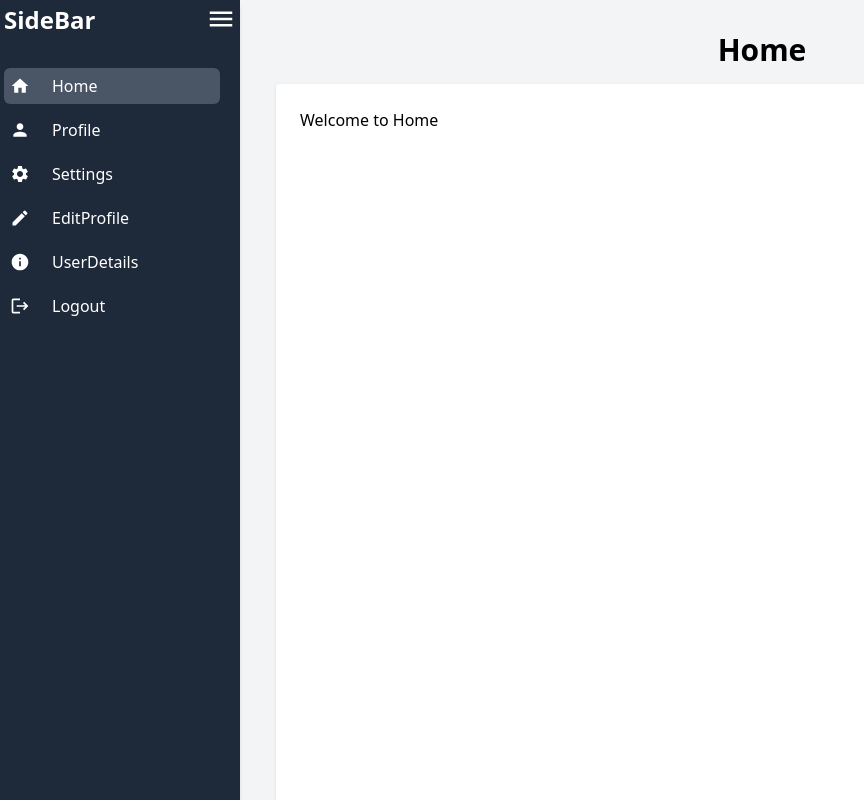
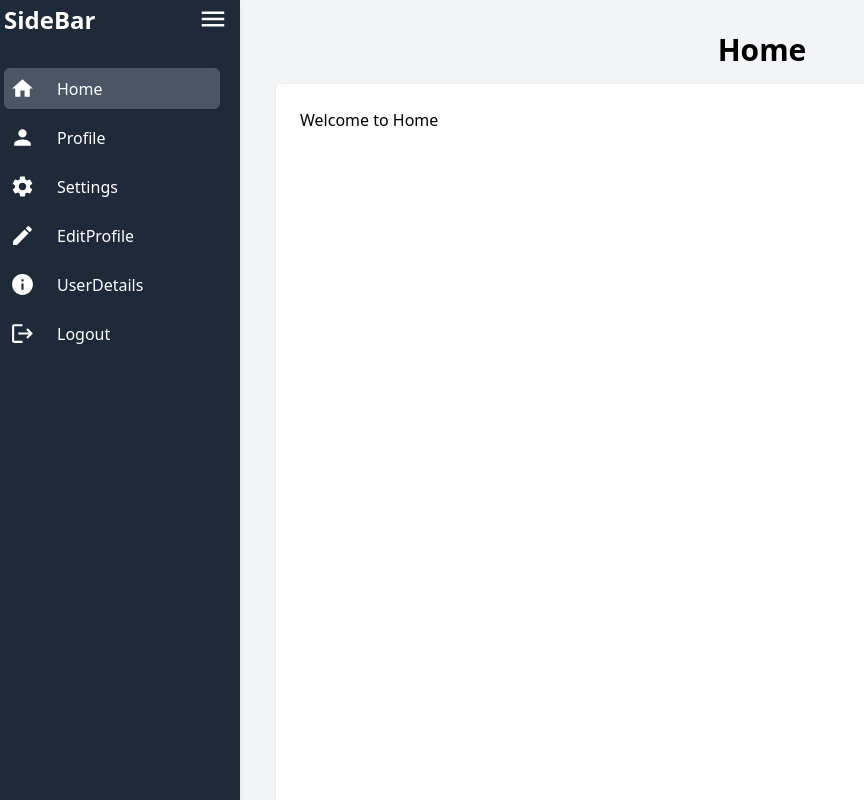
Before and after one commit to rajni-enrope/practice-project, a React (Vite) app: page /Dashboard in a window 1280 px wide. Shown: the whole page, without its empty margins (0-864 px from the left). Built offline with nearby package versions, Linux system fonts and the light colour scheme.

Commit message:
give padding and space in signup and login screen

```diff
--- a/src/Components/ProfilePage.jsx
+++ b/src/Components/ProfilePage.jsx
@@ -31,7 +31,7 @@ const ProfilePage = () => {
 
     return (
         <div className="p-4 max-w-screen-sm mx-auto overflow-hidden">
-            <h1 className="text-center mb-4 text-xl md:text-2xl font-medium break-words">Welcome to Profile of User</h1>
+            <h1 className="text-center mb-4 text-xl max-[360px]:text-[20px] md:text-2xl font-medium break-words">Welcome to Profile of User</h1>
             <div className="grid md:grid-cols-2  md:items-center md:text-left sm:max-xl:bg-blue-50 place-items-center">
                  {/* <div className="grid md:grid-cols-2 gap-4 md:items-center text-center md:text-left sm:max-xl:bg-blue-50 place-items-center"> */}
                  {/* <div className="w-24 h-24 md:w-32 md:h-32 rounded-full border overflow-hidden mx-auto"> */}
@@ -43,7 +43,7 @@ const ProfilePage = () => {
         />
       </div>
 
-                <div className=" space-y-2 text-sm sm:text-base md:text-lg break-word">
+                <div className=" space-y-2 mt-4 text-sm max-[360px]:text-[10px]  sm:text-base md:text-lg break-word">
                     {/* <h1 className=" md:text-2xl  mb-2 font-medium   text-2xl  break-words">FullName: {""}{localStorage.getItem("FullName") ? localStorage.getItem("FullName") : "NA"}</h1>
                 <h1 className=" md:text-2xl  mb-2 font-medium   text-2xl  break-words">Email Address: {""}{localStorage.getItem("EmailAddress") ? localStorage.getItem("EmailAddress") : "NA"}</h1>
                 <h1 className=" md:text-2xl  mb-2 font-medium   text-2xl  break-words">Password: {""}{localStorage.getItem("Password") ? localStorage.getItem("Password") : "NA"}</h1>
--- a/src/Components/SingUp.jsx
+++ b/src/Components/SingUp.jsx
@@ -87,13 +87,13 @@ const Signup = () => {
     };
 
     return (
-        <div>
-            <div>
-                <div className="flex flex-col items-center pt-10 min-h-screen gap-6">
+        <div  className="min-h-screen flex items-center justify-center bg-gray-100  px-3 max-[360px]:px-3 sm:px-4 md:px-8 lg:px-16" >
+            <div  className="bg-white p-1 rounded shadow-md w-full max-w-md my-8">
+                <div className="flex flex-col items-center pt-3 min-h-screen gap-6">
 
-                    <h1 className="p-4 pb-[5px] text-xl font-bold text-center">SignUp For NewUser</h1>
+                    <h1 className="p-4 pb-[5px]   text-xl font-bold text-center">SignUp For NewUser</h1>
 
-                    <form onSubmit={handleSubmit} className="flex flex-col gap-[10px]" >
+                    <form onSubmit={handleSubmit} className="flex flex-col space-y-5  px-2 pb-2 gap-2 max-[360px]:gap-1 sm:gap-4 md:gap-6  text-sm max-[360px]:text-[10px] sm:text-base md:text-lg break-words" >
                         <div>
                             <label htmlFor="FullName" className="text-sm font-medium text-gray-700"> Full Name </label>
                             <input type="text" id="FullName" name="FullName" placeholder="Enter Your Full Name" value={formValues.FullName} onChange={handleChange} className="border border-gray-400 p-2 rounded w-full" />
--- a/src/MainComponent/Dashboard.jsx
+++ b/src/MainComponent/Dashboard.jsx
@@ -1,12 +1,10 @@
-import { useState } from "react";
+import { useState ,useEffect  } from "react";
 import Homepage from "../Components/HomePage";
 import ProfilePage from "../Components/ProfilePage";
 import SettingPage from "../Components/SettingPage";
 import Sidebar from './Sidebar';
 import EditProfileNew from "../Components/EditProfilee";
 import Logout from "../Components/LogOut";
-import AddNewUser from "../Components/AddNewUser";
-import Signup from "../Components/SingUp";
 import UserDetails from "../Components/UserDetail";
 import Login from "./Login";
 import { Icons } from "react-toastify";
@@ -17,14 +15,24 @@ const Dashboard = () => {
   // const tabs = ['Home', 'Profile', 'Settings', "EditProfile","UserDetails","Logout"];
   const [activeTab, setActiveTab] = useState('Home');
   const [opensidebar, setopensidebar] = useState(true);
+  const [hasLoaded, setHasLoaded] = useState(false);
+    useEffect(() => {
+    // Check screen width on mount
+    if (window.innerWidth < 768) {  // Tailwind's md breakpoint = 768px
+      setopensidebar(false);  // Close sidebar on mobile
+    } else {
+      setopensidebar(true);   // Open sidebar on desktop
+    }
+     setHasLoaded(true);
+  }, []);
 
   const tabs = [
-    { label: 'Home', icon: <MdHome size={20} /> },
-    { label: 'Profile', icon: <MdPerson size={20} /> },
-    { label: 'Settings', icon: <MdSettings size={20} /> },
-    { label: 'EditProfile', icon: <MdEdit size={20} /> },
-    { label: 'UserDetails', icon: <MdInfo size={20} /> },
-    { label: 'Logout', icon: <MdLogout size={20} /> },
+    { label: 'Home', icon: <MdHome size={25} /> },
+    { label: 'Profile', icon: <MdPerson size={25} /> },
+    { label: 'Settings', icon: <MdSettings size={25} /> },
+    { label: 'EditProfile', icon: <MdEdit size={25} /> },
+    { label: 'UserDetails', icon: <MdInfo size={25} /> },
+    { label: 'Logout', icon: <MdLogout size={25} /> },
   ];
 
   const renderContent = () => {
@@ -74,9 +82,10 @@ const Dashboard = () => {
     )}
 
     {/* Sidebar fixed on left with toggle width, Content area scrolls independentlyand Responsive collapse on smaller screens*/}
+    {/* Main content margins are broken on mobile depend on this line */}
       <main  className={`flex-1 p-8 overflow-y-auto max-h-screen transition-all duration-300
-   'md:ml-60  pr-4' : 'md:ml-16 ml-1 pr-4'
-   ${opensidebar ? 'ml-0' : 'ml-8 md:ml-0' }
+   'md:ml-60 ml-0 pr-4' : 'md:ml-16 ml-1 pr-4'
+   ${opensidebar ? 'ml-0' : 'ml-10 md:ml-0' }
 
   `}  >
     {/* mobile ml-8, desktop md:ml-1 */}
--- a/src/MainComponent/Login.jsx
+++ b/src/MainComponent/Login.jsx
@@ -1,12 +1,6 @@
 import React, { useState, useRef } from "react";
 import {  toast } from 'react-toastify';
 import { Link, useNavigate } from "react-router-dom";
-
-//  <Route path="/Dashboard" element={<Dashboard />} />
-//           <Route path="/login" element={<Login />} />
-//           <Route path="/signup" element={<Signup />} />
-//           <Route path="/AddNewUser" element={<AddNewUser />} />
-
 
 const Login = () => {
 
@@ -18,27 +12,6 @@ const navigate = useNavigate();
   const handleSignUp = () => {
  navigate("/signup");// or "/AddNewUser" if that's your signup page
 };
-
-  //Getting Email and Password
-  // const userName = localStorage.getItem("email") ? localStorage.getItem("email") : "User@121.com";
-  // const userPassword = localStorage.getItem("Password") ? localStorage.getItem("Password") : "User121";
-
-
-    //submit function
-    // const handleSubmit = (e) => {
-    //     e.preventDefault();
-    //     const errors = validate(formValues);
-    //     setFormErrors(errors);
-
-    //     if (Object.keys(errors).length === 0) {
-    //         setIsSubmitted(true);
-    //         console.log("Form submitted:", formValues);
-    //     } else {
-    //         setIsSubmitted(false);
-    //     }
-    // };
-
-
 
   const handleSubmit = (e) => {
     e.preventDefault();
@@ -55,11 +28,11 @@ const navigate = useNavigate();
   };
 
   return (
-    <div className="min-h-screen flex items-center justify-center bg-gray-100">
-      <div className="bg-white p-8 rounded shadow-md w-full max-w-md">
-        <h1 className="text-2xl font-bold mb-6 text-center text-blue-600">User Management System</h1>
+    <div className="min-h-screen flex items-center justify-center bg-gray-100  px-2 max-[360px]:px-3 sm:px-4 md:px-8 lg:px-16">
+      <div className="bg-white  p-8 rounded shadow-md w-full max-w-md">
+        <h1 className="text-2xl max-[360px]:text-[15px] sm:lg md:text-xl font-bold mb-6 text-center text-blue-600">User Management System</h1>
 
-        <form onSubmit={handleSubmit} className="space-y-5">
+        <form onSubmit={handleSubmit} className="space-y-5 text-sm max-[360px]:text-[10px] sm:text-base md:text-lg break-words">
           <div>
             <label htmlFor="Email" className="block text-sm font-medium text-gray-700 mb-1"> Email Address</label>
             <input type="text" id="Email" name="Email" placeholder="Enter your Email Address" value={Email} onChange={(e =>SetEmail(e.target.value))}className="w-full border border-gray-300 p-2 rounded focus:outline-none focus:ring-2 focus:ring-blue-400"/>
--- a/src/MainComponent/Sidebar.jsx
+++ b/src/MainComponent/Sidebar.jsx
@@ -4,17 +4,15 @@ import { MdMenu } from "react-icons/md";
 
 const Sidebar = ({ tabs, activeTab, onTabClick, opensidebar, setopensidebar }) => {
   return (
-    <nav   className={`h-screen text-white bg-gray-800 p-1 shadow-md duration-500
-    fixed top-0 left-0 z-50
-    ${opensidebar ? "w-60" : "w-10"}
+    <nav   className={`h-screen text-white bg-gray-800 p-1 shadow-md duration-500 fixed top-0 left-0 z-50 ${opensidebar ? "w-60" : "w-12"}
     md:relative md:block
   `}
   style={{ zIndex: 1000 }}>
       {/* <div className="w-64 bg-gray-800 text-white p-6 min-h-screen"> */}
 
-      <div className='flex justify-between'>
+      <div className='flex justify-between '>
         <h2 className={`text-2xl font-bold mb-6 transition-all duration-500 overflow-hidden whitespace-nowrap  ${opensidebar ? 'opacity-100 w-auto' : 'opacity-0 w-0'}`} > SideBar </h2>
-        <MdMenu size={30} className="cursor-pointer" onClick={() => setopensidebar(!opensidebar)} />
+        <MdMenu size={30} className="cursor-pointer  mr-2" onClick={() => setopensidebar(!opensidebar)} />
       </div>
       <div>
         <ul className="space-y-3">
@@ -27,13 +25,8 @@ const Sidebar = ({ tabs, activeTab, onTabClick, opensidebar, setopensidebar }) =
               onClick={() => onTabClick(tab.label)}
             >
               <span
-                className={`text-xl mr-[2px] rounded ${!opensidebar
-                  ? activeTab === tab.label
-                    ? 'bg-gray-600 '
-                    : 'hover:bg-gray-700 hover:ring-1 hover:ring-gray-500'
-                  : ''
-                  } p-1 transition-colors duration-300`}
-              >         {tab.icon}</span>
+                className={`text-3xl mr-[2px] rounded ${!opensidebar ? activeTab === tab.label ? 'bg-gray-600 ': 'hover:bg-gray-700 hover:ring-1 hover:ring-gray-500': '' } p-1 transition-colors duration-300`} >
+                 {tab.icon}</span>
               <span
                 className={`transition-all duration-500 overflow-hidden whitespace-nowrap ${opensidebar ? 'opacity-100 w-auto ml-2' : 'opacity-0 w-0 ml-0'}`}  >
                 {tab.label}
```
